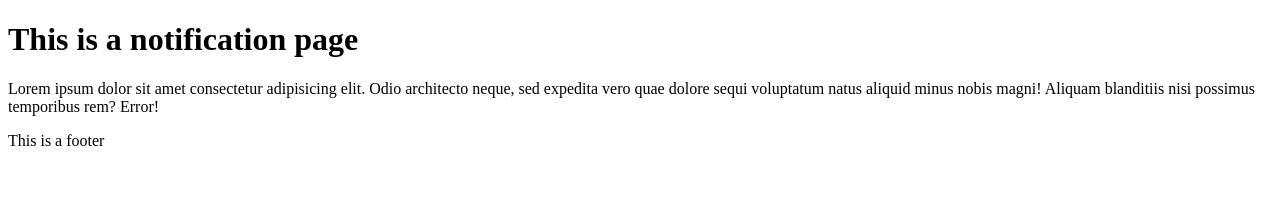
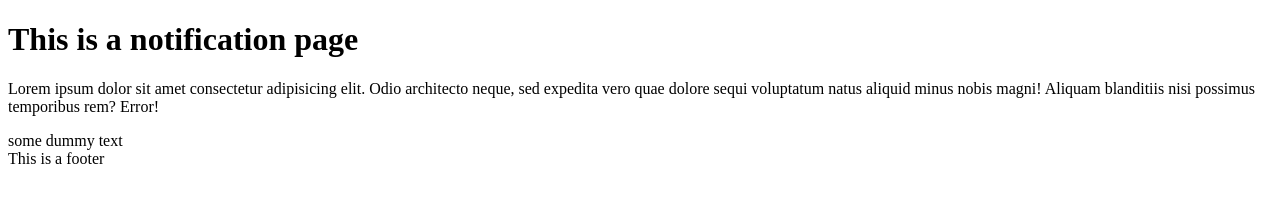
Before and after one commit to anaswal/companyprofile, a plain HTML site: page notification.html in a window 1280 px wide. Drawn offline with Linux system fonts and the light colour scheme.

Commit message:
adding text

```diff
--- a/notification.html
+++ b/notification.html
@@ -12,6 +12,7 @@
       neque, sed expedita vero quae dolore sequi voluptatum natus aliquid minus
       nobis magni! Aliquam blanditiis nisi possimus temporibus rem? Error!
     </p>
+    <div>some dummy text</div>
     <footer>This is a footer</footer>
   </body>
 </html>
```
